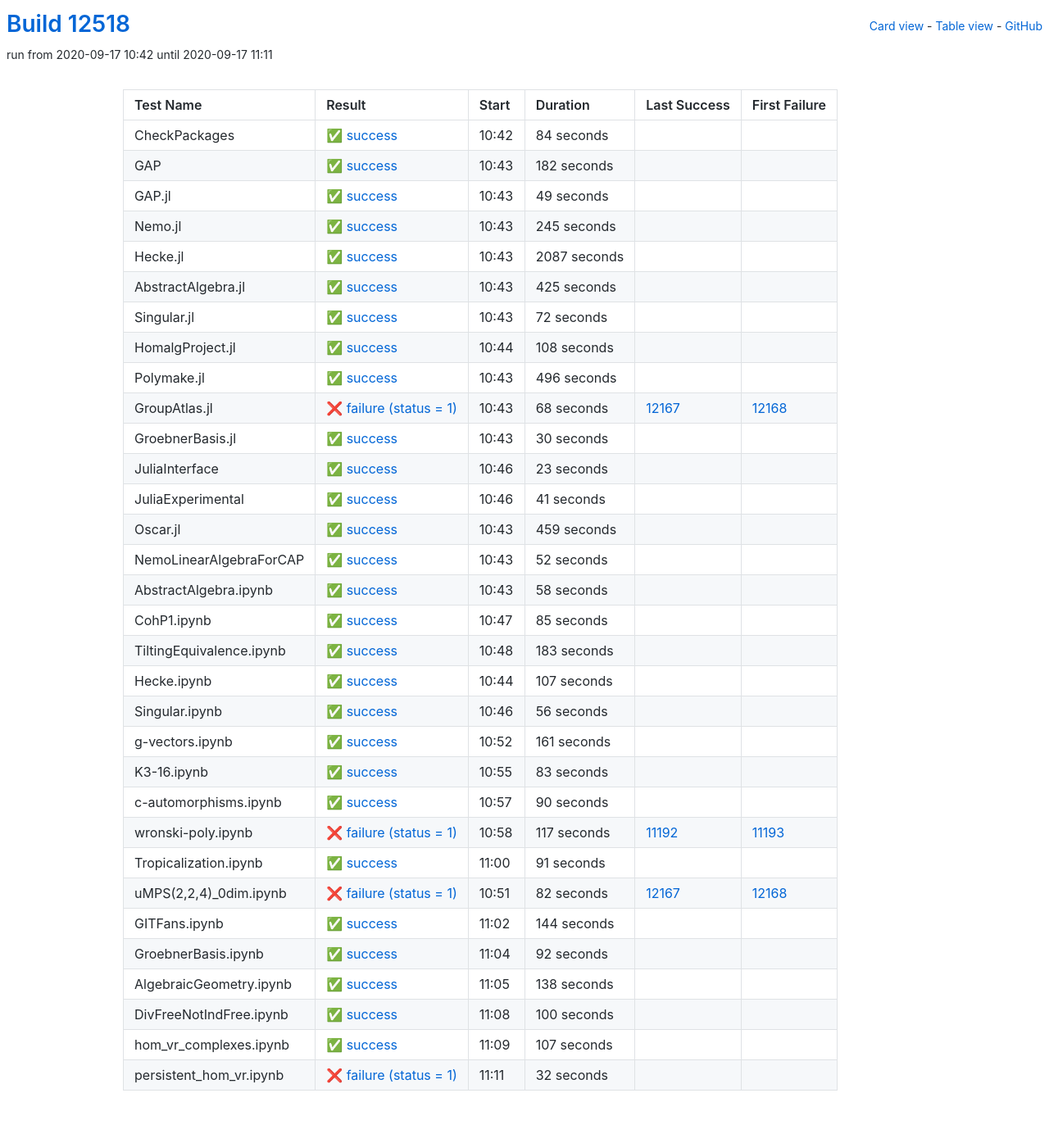
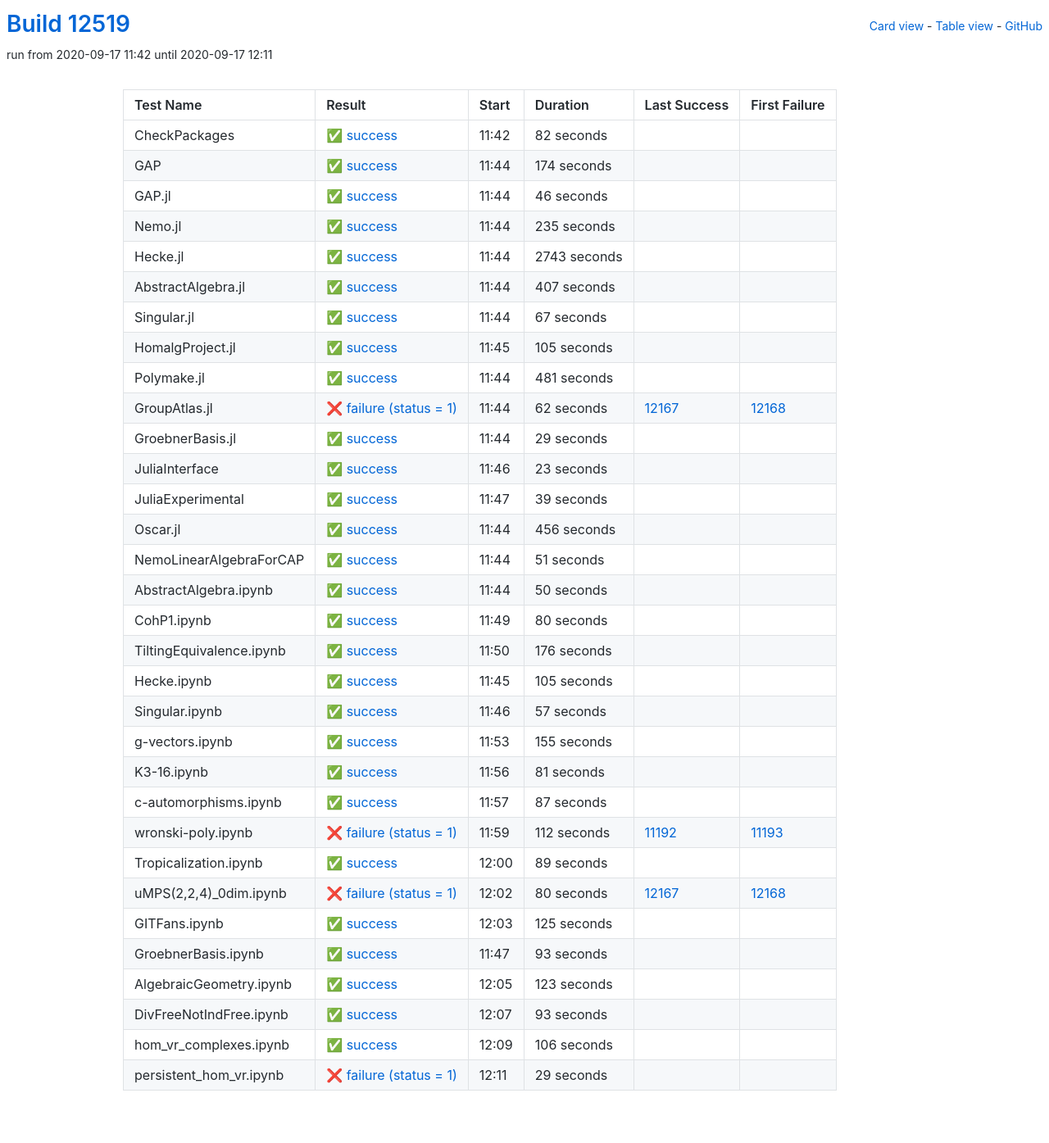
Before and after one commit to oscar-system/oscar-ci-status, a Jekyll site: the page built from table.html, in a window 1280 px wide. Shown: the whole page at 82% size. Built offline with Jekyll 4.4.1, drawn with Linux system fonts in a browser that asks for light colours.

Commit message:
Build #12519

```diff
--- a/_data/ci.yml
+++ b/_data/ci.yml
@@ -1,6 +1,6 @@
 ---
-build: 12518
-build_url: https://oscarci.mathematik.uni-kl.de/job/oscar/12518/
+build: 12519
+build_url: https://oscarci.mathematik.uni-kl.de/job/oscar/12519/
 job: oscar
 organization: oscar-system
 repo: oscar-ci-status
@@ -8,140 +8,140 @@
 tests:
 - name: CheckPackages
   id: checkpackages
-  log: https://oscarci.mathematik.uni-kl.de/job/oscar/12518/artifact/logs/build-12518/CheckPackages.log
-  start: 2020-09-17 10:42
+  log: https://oscarci.mathematik.uni-kl.de/job/oscar/12519/artifact/logs/build-12519/CheckPackages.log
+  start: 2020-09-17 11:42
   success: true
   exitcode: 0
   status: success
-  duration: 84
+  duration: 82
   last_success: false
   last_success_url:
   first_failure: false
   first_failure_url:
 - name: GAP
   id: gap
-  log: https://oscarci.mathematik.uni-kl.de/job/oscar/12518/artifact/logs/build-12518/GAP.log
-  start: 2020-09-17 10:43
+  log: https://oscarci.mathematik.uni-kl.de/job/oscar/12519/artifact/logs/build-12519/GAP.log
+  start: 2020-09-17 11:44
   success: true
   exitcode: 0
   status: success
-  duration: 182
+  duration: 174
   last_success: false
   last_success_url:
   first_failure: false
   first_failure_url:
 - name: GAP.jl
   id: gap-jl
-  log: https://oscarci.mathematik.uni-kl.de/job/oscar/12518/artifact/logs/build-12518/GAP.jl.log
-  start: 2020-09-17 10:43
+  log: https://oscarci.mathematik.uni-kl.de/job/oscar/12519/artifact/logs/build-12519/GAP.jl.log
+  start: 2020-09-17 11:44
   success: true
   exitcode: 0
   status: success
-  duration: 49
+  duration: 46
   last_success: false
   last_success_url:
   first_failure: false
   first_failure_url:
 - name: Nemo.jl
   id: nemo-jl
-  log: https://oscarci.mathematik.uni-kl.de/job/oscar/12518/artifact/logs/build-12518/Nemo.jl.log
-  start: 2020-09-17 10:43
+  log: https://oscarci.mathematik.uni-kl.de/job/oscar/12519/artifact/logs/build-12519/Nemo.jl.log
+  start: 2020-09-17 11:44
   success: true
   exitcode: 0
   status: success
-  duration: 245
+  duration: 235
   last_success: false
   last_success_url:
   first_failure: false
   first_failure_url:
 - name: Hecke.jl
   id: hecke-jl
-  log: https://oscarci.mathematik.uni-kl.de/job/oscar/12518/artifact/logs/build-12518/Hecke.jl.log
-  start: 2020-09-17 10:43
+  log: https://oscarci.mathematik.uni-kl.de/job/oscar/12519/artifact/logs/build-12519/Hecke.jl.log
+  start: 2020-09-17 11:44
   success: true
   exitcode: 0
   status: success
-  duration: 2087
+  duration: 2743
   last_success: false
   last_success_url:
   first_failure: false
   first_failure_url:
 - name: AbstractAlgebra.jl
   id: abstractalgebra-jl
-  log: https://oscarci.mathematik.uni-kl.de/job/oscar/12518/artifact/logs/build-12518/AbstractAlgebra.jl.log
-  start: 2020-09-17 10:43
+  log: https://oscarci.mathematik.uni-kl.de/job/oscar/12519/artifact/logs/build-12519/AbstractAlgebra.jl.log
+  start: 2020-09-17 11:44
   success: true
   exitcode: 0
   status: success
-  duration: 425
+  duration: 407
   last_success: false
   last_success_url:
   first_failure: false
   first_failure_url:
 - name: Singular.jl
   id: singular-jl
-  log: https://oscarci.mathematik.uni-kl.de/job/oscar/12518/artifact/logs/build-12518/Singular.jl.log
-  start: 2020-09-17 10:43
+  log: https://oscarci.mathematik.uni-kl.de/job/oscar/12519/artifact/logs/build-12519/Singular.jl.log
+  start: 2020-09-17 11:44
   success: true
   exitcode: 0
   status: success
-  duration: 72
+  duration: 67
   last_success: false
   last_success_url:
   first_failure: false
   first_failure_url:
 - name: HomalgProject.jl
   id: homalgproject-jl
-  log: https://oscarci.mathematik.uni-kl.de/job/oscar/12518/artifact/logs/build-12518/HomalgProject.jl.log
-  start: 2020-09-17 10:44
+  log: https://oscarci.mathematik.uni-kl.de/job/oscar/12519/artifact/logs/build-12519/HomalgProject.jl.log
+  start: 2020-09-17 11:45
   success: true
   exitcode: 0
   status: success
-  duration: 108
+  duration: 105
   last_success: false
   last_success_url:
   first_failure: false
   first_failure_url:
 - name: Polymake.jl
   id: polymake-jl
-  log: https://oscarci.mathematik.uni-kl.de/job/oscar/12518/artifact/logs/build-12518/Polymake.jl.log
-  start: 2020-09-17 10:43
+  log: https://oscarci.mathematik.uni-kl.de/job/oscar/12519/artifact/logs/build-12519/Polymake.jl.log
+  start: 2020-09-17 11:44
   success: true
   exitcode: 0
   status: success
-  duration: 496
+  duration: 481
   last_success: false
   last_success_url:
   first_failure: false
   first_failure_url:
 - name: GroupAtlas.jl
   id: groupatlas-jl
-  log: https://oscarci.mathematik.uni-kl.de/job/oscar/12518/artifact/logs/build-12518/GroupAtlas.jl.log
-  start: 2020-09-17 10:43
+  log: https://oscarci.mathematik.uni-kl.de/job/oscar/12519/artifact/logs/build-12519/GroupAtlas.jl.log
+  start: 2020-09-17 11:44
   success: false
   exitcode: 1
   status: failure
-  duration: 68
+  duration: 62
   last_success: 12167
   last_success_url: https://oscarci.mathematik.uni-kl.de/job/oscar/12167/
   first_failure: 12168
   first_failure_url: https://oscarci.mathematik.uni-kl.de/job/oscar/12168/
 - name: GroebnerBasis.jl
   id: groebnerbasis-jl
-  log: https://oscarci.mathematik.uni-kl.de/job/oscar/12518/artifact/logs/build-12518/GroebnerBasis.jl.log
-  start: 2020-09-17 10:43
+  log: https://oscarci.mathematik.uni-kl.de/job/oscar/12519/artifact/logs/build-12519/GroebnerBasis.jl.log
+  start: 2020-09-17 11:44
   success: true
   exitcode: 0
   status: success
-  duration: 30
+  duration: 29
   last_success: false
   last_success_url:
   first_failure: false
   first_failure_url:
 - name: JuliaInterface
   id: juliainterface
-  log: https://oscarci.mathematik.uni-kl.de/job/oscar/12518/artifact/logs/build-12518/JuliaInterface.log
-  start: 2020-09-17 10:46
+  log: https://oscarci.mathematik.uni-kl.de/job/oscar/12519/artifact/logs/build-12519/JuliaInterface.log
+  start: 2020-09-17 11:46
   success: true
   exitcode: 0
   status: success
@@ -152,240 +152,240 @@
   first_failure_url:
 - name: JuliaExperimental
   id: juliaexperimental
-  log: https://oscarci.mathematik.uni-kl.de/job/oscar/12518/artifact/logs/build-12518/JuliaExperimental.log
-  start: 2020-09-17 10:46
+  log: https://oscarci.mathematik.uni-kl.de/job/oscar/12519/artifact/logs/build-12519/JuliaExperimental.log
+  start: 2020-09-17 11:47
   success: true
   exitcode: 0
   status: success
-  duration: 41
+  duration: 39
   last_success: false
   last_success_url:
   first_failure: false
   first_failure_url:
 - name: Oscar.jl
   id: oscar-jl
-  log: https://oscarci.mathematik.uni-kl.de/job/oscar/12518/artifact/logs/build-12518/Oscar.jl.log
-  start: 2020-09-17 10:43
+  log: https://oscarci.mathematik.uni-kl.de/job/oscar/12519/artifact/logs/build-12519/Oscar.jl.log
+  start: 2020-09-17 11:44
   success: true
   exitcode: 0
   status: success
-  duration: 459
+  duration: 456
   last_success: false
   last_success_url:
   first_failure: false
   first_failure_url:
 - name: NemoLinearAlgebraForCAP
   id: nemolinearalgebraforcap
-  log: https://oscarci.mathematik.uni-kl.de/job/oscar/12518/artifact/logs/build-12518/NemoLinearAlgebraForCAP.log
-  start: 2020-09-17 10:43
+  log: https://oscarci.mathematik.uni-kl.de/job/oscar/12519/artifact/logs/build-12519/NemoLinearAlgebraForCAP.log
+  start: 2020-09-17 11:44
   success: true
   exitcode: 0
   status: success
-  duration: 52
+  duration: 51
   last_success: false
   last_success_url:
   first_failure: false
   first_failure_url:
 - name: AbstractAlgebra.ipynb
   id: abstractalgebra-ipynb
-  log: https://oscarci.mathematik.uni-kl.de/job/oscar/12518/artifact/logs/build-12518/AbstractAlgebra.ipynb.log
-  start: 2020-09-17 10:43
+  log: https://oscarci.mathematik.uni-kl.de/job/oscar/12519/artifact/logs/build-12519/AbstractAlgebra.ipynb.log
+  start: 2020-09-17 11:44
   success: true
   exitcode: 0
   status: success
-  duration: 58
+  duration: 50
   last_success: false
   last_success_url:
   first_failure: false
   first_failure_url:
 - name: CohP1.ipynb
   id: cohp1-ipynb
-  log: https://oscarci.mathematik.uni-kl.de/job/oscar/12518/artifact/logs/build-12518/CohP1.ipynb.log
-  start: 2020-09-17 10:47
+  log: https://oscarci.mathematik.uni-kl.de/job/oscar/12519/artifact/logs/build-12519/CohP1.ipynb.log
+  start: 2020-09-17 11:49
   success: true
   exitcode: 0
   status: success
-  duration: 85
+  duration: 80
   last_success: false
   last_success_url:
   first_failure: false
   first_failure_url:
 - name: TiltingEquivalence.ipynb
   id: tiltingequivalence-ipynb
-  log: https://oscarci.mathematik.uni-kl.de/job/oscar/12518/artifact/logs/build-12518/TiltingEquivalence.ipynb.log
-  start: 2020-09-17 10:48
+  log: https://oscarci.mathematik.uni-kl.de/job/oscar/12519/artifact/logs/build-12519/TiltingEquivalence.ipynb.log
+  start: 2020-09-17 11:50
   success: true
   exitcode: 0
   status: success
-  duration: 183
+  duration: 176
   last_success: false
   last_success_url:
   first_failure: false
   first_failure_url:
 - name: Hecke.ipynb
   id: hecke-ipynb
-  log: https://oscarci.mathematik.uni-kl.de/job/oscar/12518/artifact/logs/build-12518/Hecke.ipynb.log
-  start: 2020-09-17 10:44
+  log: https://oscarci.mathematik.uni-kl.de/job/oscar/12519/artifact/logs/build-12519/Hecke.ipynb.log
+  start: 2020-09-17 11:45
   success: true
   exitcode: 0
   status: success
-  duration: 107
+  duration: 105
   last_success: false
   last_success_url:
   first_failure: false
   first_failure_url:
 - name: Singular.ipynb
   id: singular-ipynb
-  log: https://oscarci.mathematik.uni-kl.de/job/oscar/12518/artifact/logs/build-12518/Singular.ipynb.log
-  start: 2020-09-17 10:46
+  log: https://oscarci.mathematik.uni-kl.de/job/oscar/12519/artifact/logs/build-12519/Singular.ipynb.log
+  start: 2020-09-17 11:46
   success: true
   exitcode: 0
   status: success
-  duration: 56
+  duration: 57
   last_success: false
   last_success_url:
   first_failure: false
   first_failure_url:
 - name: g-vectors.ipynb
   id: g-vectors-ipynb
-  log: https://oscarci.mathematik.uni-kl.de/job/oscar/12518/artifact/logs/build-12518/g-vectors.ipynb.log
-  start: 2020-09-17 10:52
+  log: https://oscarci.mathematik.uni-kl.de/job/oscar/12519/artifact/logs/build-12519/g-vectors.ipynb.log
+  start: 2020-09-17 11:53
   success: true
   exitcode: 0
   status: success
-  duration: 161
+  duration: 155
   last_success: false
   last_success_url:
   first_failure: false
   first_failure_url:
 - name: K3-16.ipynb
   id: k3-16-ipynb
-  log: https://oscarci.mathematik.uni-kl.de/job/oscar/12518/artifact/logs/build-12518/K3-16.ipynb.log
-  start: 2020-09-17 10:55
+  log: https://oscarci.mathematik.uni-kl.de/job/oscar/12519/artifact/logs/build-12519/K3-16.ipynb.log
+  start: 2020-09-17 11:56
   success: true
   exitcode: 0
   status: success
-  duration: 83
+  duration: 81
   last_success: false
   last_success_url:
   first_failure: false
   first_failure_url:
 - name: c-automorphisms.ipynb
   id: c-automorphisms-ipynb
-  log: https://oscarci.mathematik.uni-kl.de/job/oscar/12518/artifact/logs/build-12518/c-automorphisms.ipynb.log
-  start: 2020-09-17 10:57
+  log: https://oscarci.mathematik.uni-kl.de/job/oscar/12519/artifact/logs/build-12519/c-automorphisms.ipynb.log
+  start: 2020-09-17 11:57
   success: true
   exitcode: 0
   status: success
-  duration: 90
+  duration: 87
   last_success: false
   last_success_url:
   first_failure: false
   first_failure_url:
 - name: wronski-poly.ipynb
   id: wronski-poly-ipynb
-  log: https://oscarci.mathematik.uni-kl.de/job/oscar/12518/artifact/logs/build-12518/wronski-poly.ipynb.log
-  start: 2020-09-17 10:58
+  log: https://oscarci.mathematik.uni-kl.de/job/oscar/12519/artifact/logs/build-12519/wronski-poly.ipynb.log
+  start: 2020-09-17 11:59
   success: false
   exitcode: 1
   status: failure
-  duration: 117
+  duration: 112
   last_success: 11192
   last_success_url: https://oscarci.mathematik.uni-kl.de/job/oscar/11192/
   first_failure: 11193
   first_failure_url: https://oscarci.mathematik.uni-kl.de/job/oscar/11193/
 - name: Tropicalization.ipynb
   id: tropicalization-ipynb
-  log: https://oscarci.mathematik.uni-kl.de/job/oscar/12518/artifact/logs/build-12518/Tropicalization.ipynb.log
-  start: 2020-09-17 11:00
+  log: https://oscarci.mathematik.uni-kl.de/job/oscar/12519/artifact/logs/build-12519/Tropicalization.ipynb.log
+  start: 2020-09-17 12:00
   success: true
   exitcode: 0
   status: success
-  duration: 91
+  duration: 89
   last_success: false
   last_success_url:
   first_failure: false
   first_failure_url:
 - name: uMPS(2,2,4)_0dim.ipynb
   id: umps-2-2-4-0dim-ipynb
-  log: https://oscarci.mathematik.uni-kl.de/job/oscar/12518/artifact/logs/build-12518/uMPS-2-2-4-_0dim.ipynb.log
-  start: 2020-09-17 10:51
+  log: https://oscarci.mathematik.uni-kl.de/job/oscar/12519/artifact/logs/build-12519/uMPS-2-2-4-_0dim.ipynb.log
+  start: 2020-09-17 12:02
   success: false
   exitcode: 1
   status: failure
-  duration: 82
+  duration: 80
   last_success: 12167
   last_success_url: https://oscarci.mathematik.uni-kl.de/job/oscar/12167/
   first_failure: 12168
   first_failure_url: https://oscarci.mathematik.uni-kl.de/job/oscar/12168/
 - name: GITFans.ipynb
   id: gitfans-ipynb
-  log: https://oscarci.mathematik.uni-kl.de/job/oscar/12518/artifact/logs/build-12518/GITFans.ipynb.log
-  start: 2020-09-17 11:02
+  log: https://oscarci.mathematik.uni-kl.de/job/oscar/12519/artifact/logs/build-12519/GITFans.ipynb.log
+  start: 2020-09-17 12:03
   success: true
   exitcode: 0
   status: success
-  duration: 144
+  duration: 125
   last_success: false
   last_success_url:
   first_failure: false
   first_failure_url:
 - name: GroebnerBasis.ipynb
   id: groebnerbasis-ipynb
-  log: https://oscarci.mathematik.uni-kl.de/job/oscar/12518/artifact/logs/build-12518/GroebnerBasis.ipynb.log
-  start: 2020-09-17 11:04
+  log: https://oscarci.mathematik.uni-kl.de/job/oscar/12519/artifact/logs/build-12519/GroebnerBasis.ipynb.log
+  start: 2020-09-17 11:47
   success: true
   exitcode: 0
   status: success
-  duration: 92
+  duration: 93
   last_success: false
   last_success_url:
   first_failure: false
   first_failure_url:
 - name: AlgebraicGeometry.ipynb
   id: algebraicgeometry-ipynb
-  log: https://oscarci.mathematik.uni-kl.de/job/oscar/12518/artifact/logs/build-12518/AlgebraicGeometry.ipynb.log
-  start: 2020-09-17 11:05
+  log: https://oscarci.mathematik.uni-kl.de/job/oscar/12519/artifact/logs/build-12519/AlgebraicGeometry.ipynb.log
+  start: 2020-09-17 12:05
   success: true
   exitcode: 0
   status: success
-  duration: 138
+  duration: 123
   last_success: false
   last_success_url:
   first_failure: false
   first_failure_url:
 - name: DivFreeNotIndFree.ipynb
   id: divfreenotindfree-ipynb
-  log: https://oscarci.mathematik.uni-kl.de/job/oscar/12518/artifact/logs/build-12518/DivFreeNotIndFree.ipynb.log
-  start: 2020-09-17 11:08
+  log: https://oscarci.mathematik.uni-kl.de/job/oscar/12519/artifact/logs/build-12519/DivFreeNotIndFree.ipynb.log
+  start: 2020-09-17 12:07
   success: true
   exitcode: 0
   status: success
-  duration: 100
+  duration: 93
   last_success: false
   last_success_url:
   first_failure: false
   first_failure_url:
 - name: hom_vr_complexes.ipynb
   id: hom-vr-complexes-ipynb
-  log: https://oscarci.mathematik.uni-kl.de/job/oscar/12518/artifact/logs/build-12518/hom_vr_complexes.ipynb.log
-  start: 2020-09-17 11:09
+  log: https://oscarci.mathematik.uni-kl.de/job/oscar/12519/artifact/logs/build-12519/hom_vr_complexes.ipynb.log
+  start: 2020-09-17 12:09
   success: true
   exitcode: 0
   status: success
-  duration: 107
+  duration: 106
   last_success: false
   last_success_url:
   first_failure: false
   first_failure_url:
 - name: persistent_hom_vr.ipynb
   id: persistent-hom-vr-ipynb
-  log: https://oscarci.mathematik.uni-kl.de/job/oscar/12518/artifact/logs/build-12518/persistent_hom_vr.ipynb.log
-  start: 2020-09-17 11:11
+  log: https://oscarci.mathematik.uni-kl.de/job/oscar/12519/artifact/logs/build-12519/persistent_hom_vr.ipynb.log
+  start: 2020-09-17 12:11
   success: false
   exitcode: 1
   status: failure
-  duration: 32
+  duration: 29
   last_success: false
   last_success_url:
   first_failure: false
```
Also changed, not shown: README.md.
